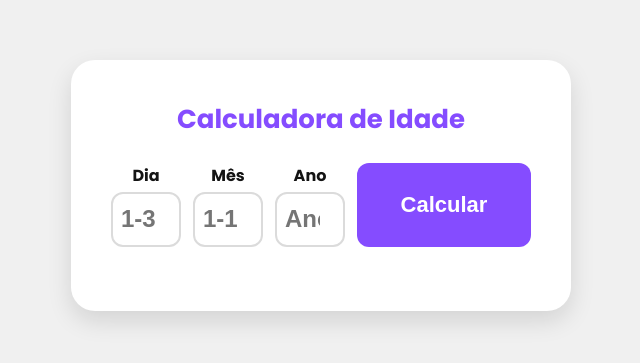
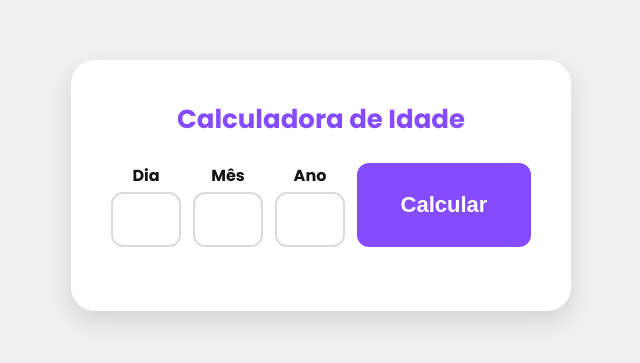
Before and after one commit to otvkatibe/calculadora, a React (Create React App) app: page / in a window 1280 px wide. Shown: the part 215-578 px from the top of the page, without its empty margins (319-959 px from the left). Built offline with nearby package versions, Linux system fonts and the light colour scheme.

Commit message:
res_final

```diff
--- a/src/Utils/Calculo.js
+++ /dev/null
@@ -1,51 +0,0 @@
-export const calcularIdade = ({ dia, mes, ano }) => {
-  const hoje = new Date();
-  const dataNascimento = new Date(ano, mes - 1, dia);
-
-  let idadeAnos = hoje.getFullYear() - dataNascimento.getFullYear();
-  let idadeMeses = hoje.getMonth() - dataNascimento.getMonth();
-  let idadeDias = hoje.getDate() - dataNascimento.getDate();
-
-  if (idadeMeses < 0 || (idadeMeses === 0 && idadeDias < 0)) {
-    idadeAnos--;
-    idadeMeses += 12;
-  }
-
-  if (idadeDias < 0) {
-    const ultimoDiaMesAnterior = new Date(hoje.getFullYear(), hoje.getMonth(), 0).getDate();
-    idadeDias += ultimoDiaMesAnterior;
-    idadeMeses--;
-  }
-
-  return { anos: idadeAnos, meses: idadeMeses, dias: idadeDias };
-};
-
-export const validarData = ({ dia, mes, ano }) => {
-  const hoje = new Date();
-  const dataNascimento = new Date(ano, mes - 1, dia);
-
-  if (!dia || !mes || !ano) {
-    return { valido: false, mensagem: "Preencha todos os campos." };
-  }
-
-  if (dia < 1 || mes < 1 || ano < 1) {
-    return { valido: false, mensagem: "Os valores devem ser positivos." };
-  }
-
-  if (dia > 31) return { valido: false, mensagem: "Dia inválido." };
-  if (mes > 12) return { valido: false, mensagem: "Mês inválido." };
-
-  if (ano > hoje.getFullYear()) {
-    return { valido: false, mensagem: "O ano não pode estar no futuro." };
-  }
-
-  if (
-    dataNascimento.getDate() !== dia ||
-    dataNascimento.getMonth() + 1 !== mes ||
-    dataNascimento.getFullYear() !== ano
-  ) {
-    return { valido: false, mensagem: "Data inválida." };
-  }
-
-  return { valido: true, mensagem: "" };
-};
--- a/src/components/CalculadoraIdade.jsx
+++ b/src/components/CalculadoraIdade.jsx
@@ -1,5 +1,9 @@
-import React, { useState } from "react";
-import { calcularIdade, validarData } from "../Utils/Calculo.js";
+import React, { useState } from "react"
+import { calcularIdade } from "../utils/calcularidade";
+import { validarData } from "../utils/validarData";
+import Erro from "./Erro"
+import Formulario from "./Formulario"
+import Resultado from "./Resultado"
 
 function CalculadoraIdade() {
   const [resultado, setResultado] = useState(null);
@@ -11,62 +15,22 @@ function CalculadoraIdade() {
     if (!validacao.valido) {
       setErro(validacao.mensagem);
       setResultado(null);
-      return;
+        return;
     }
 
     setErro("");
-    const idade = calcularIdade(data);
-    setResultado(idade);
+    setResultado(calcularIdade(data))
   };
 
   return (
     <div>
       <h1>Calculadora de Idade</h1>
-      <Formulario onCalcular={handleCalcular} />
-      <Erro mensagem={erro} />
+      <Formulario onCalcular = {handleCalcular} />
+      <Erro mensagem = {erro} />
       {resultado && <Resultado {...resultado} />}
     </div>
   );
+
 }
 
-const Resultado = ({ anos, meses, dias }) => (
-  <div>
-    <h2>Resultado:</h2>
-    <p>{anos} anos</p>
-    <p>{meses} meses</p>
-    <p>{dias} dias</p>
-  </div>
-);
-
-const Formulario = ({ onCalcular }) => {
-  const [dia, setDia] = useState("");
-  const [mes, setMes] = useState("");
-  const [ano, setAno] = useState("");
-
-  const handleSubmit = (e) => {
-    e.preventDefault();
-    onCalcular({ dia: parseInt(dia), mes: parseInt(mes), ano: parseInt(ano) });
-  };
-
-  return (
-    <form onSubmit={handleSubmit}>
-  <div>
-    <label>Dia</label>
-    <input type="number" placeholder="1-31" value={dia} onChange={(e) => setDia(e.target.value)} required />
-  </div>
-  <div>
-    <label>Mês</label>
-    <input type="number" placeholder="1-12" value={mes} onChange={(e) => setMes(e.target.value)} required />
-  </div>
-  <div>
-    <label>Ano</label>
-    <input type="number" placeholder="Ano" value={ano} onChange={(e) => setAno(e.target.value)} required />
-  </div>
-    <button type="submit">Calcular</button>
-  </form>
-  );
-};
-
-const Erro = ({ mensagem }) => (mensagem ? <div style={{ color: "red" }}>{mensagem}</div> : null);
-
 export default CalculadoraIdade;
--- /dev/null
+++ b/src/components/Erro.jsx
@@ -0,0 +1,5 @@
+import React from "react";
+
+const Erro = ({ mensagem }) => mensagem ? <div style = {{color: "red" }}>{mensagem}</div> : null;
+
+export default Erro;
--- /dev/null
+++ b/src/components/Formulario.jsx
@@ -0,0 +1,37 @@
+import React, { useState } from "react";
+
+const Formulario = ({ onCalcular }) => {
+    const [dia, setDia] = useState("");
+    const [mes, setMes] = useState("");
+    const [ano, setAno] = useState("");
+
+    const handleSubmit = (e) => {
+        e.preventDefault();
+        onCalcular ({
+            dia: parseInt(dia, 10),
+            mes: parseInt(mes, 10),
+            ano: parseInt(ano, 10),
+        });
+    };
+
+    return (
+        <form onSubmit={handleSubmit}>
+            <div>
+                <label>Dia</label>
+                <input type = 'number' placeholder = "" value = {dia} onChange = {(e) => setDia(e.target.value)} required/>
+            </div>
+            <div>
+                <label>Mês</label>
+                <input type = 'number' placeholder = "" value = {mes} onChange = {(e) => setMes(e.target.value)} required/>
+            </div>
+            <div>
+                <label>Ano</label>
+                <input type = 'number' placeholder = "" value = {ano} onChange = {(e) => setAno(e.target.value)} required/>
+            </div>
+            <button type = "submit" >Calcular</button>
+        </form>
+    );
+
+};
+
+export default Formulario;
--- /dev/null
+++ b/src/components/Resultado.jsx
@@ -0,0 +1,12 @@
+import React from "react";
+
+const Resultado = ({ anos, meses, dias}) => (
+    <div>
+        <h2>Resultado:</h2>
+        <p> {anos} anos</p>
+        <p> {meses} meses</p>
+        <p> {dias} dias</p>
+    </div>
+);
+
+export default Resultado;
--- /dev/null
+++ b/src/utils/calcularidade.js
@@ -0,0 +1,21 @@
+export const calcularIdade = ({ dia, mes, ano }) => {
+  const hoje = new Date();
+  const dataNascimento = new Date(ano, mes - 1, dia);
+
+  let idadeAnos = hoje.getFullYear() - dataNascimento.getFullYear();
+  let idadeMeses = hoje.getMonth() - dataNascimento.getMonth();
+  let idadeDias = hoje.getDate() - dataNascimento.getDate();
+
+  if (idadeMeses < 0 || (idadeMeses === 0 && idadeDias < 0)) {
+    idadeAnos--;
+    idadeMeses += 12;
+  }
+
+  if (idadeDias < 0) {
+    const ultimoDiaMesAnterior = new Date(hoje.getFullYear(), hoje.getMonth(), 0).getDate();
+    idadeDias += ultimoDiaMesAnterior;
+    idadeMeses--;
+  }
+
+  return { anos: idadeAnos, meses: idadeMeses, dias: idadeDias };
+};
--- /dev/null
+++ b/src/utils/validardata.js
@@ -0,0 +1,29 @@
+export const validarData = ({ dia, mes, ano }) => {
+    const hoje = new Date();
+    const dataNascimento = new Date(ano, mes - 1, dia);
+
+    if (!dia || !mes || !ano) {
+      return { valido: false, mensagem: "Preencha todos os campos." };
+    }
+
+    if (dia < 1 || mes < 1 || ano < 1) {
+      return { valido: false, mensagem: "Os valores devem ser positivos." };
+    }
+
+    if (dia > 31) return { valido: false, mensagem: "Dia inválido." };
+    if (mes > 12) return { valido: false, mensagem: "Mês inválido." };
+
+    if (ano > hoje.getFullYear()) {
+      return { valido: false, mensagem: "O ano não pode estar no futuro." };
+    }
+
+    if (
+      dataNascimento.getDate() !== dia ||
+      dataNascimento.getMonth() + 1 !== mes ||
+      dataNascimento.getFullYear() !== ano
+    ) {
+      return { valido: false, mensagem: "Data inválida." };
+    }
+
+    return { valido: true, mensagem: "" };
+  };
```
